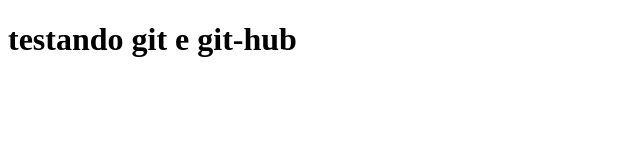
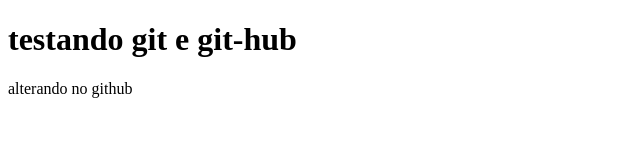
Before and after one commit to vinicesar/prj, a plain HTML site: page index.html in a window 1280 px wide. Shown: the whole page, without its empty margins (0-640 px from the left). Drawn offline with Linux system fonts and the light colour scheme.

Commit message:
alterando pagina html

```diff
--- a/index.html
+++ b/index.html
@@ -8,5 +8,6 @@
 <body>
 
 <h1>testando git e git-hub</h1>
+    <p>alterando no github</p>
 </body>
 </html>
```
